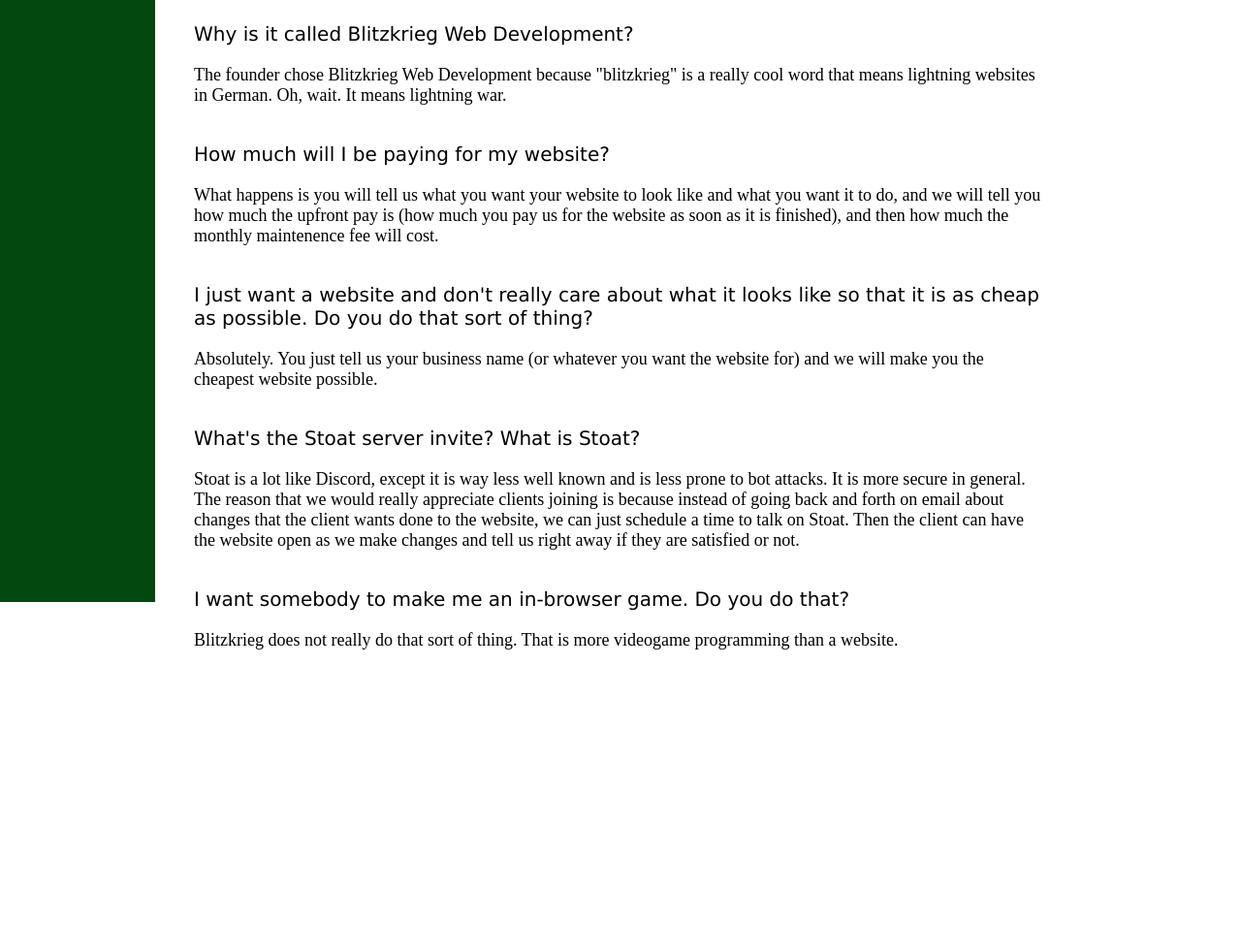
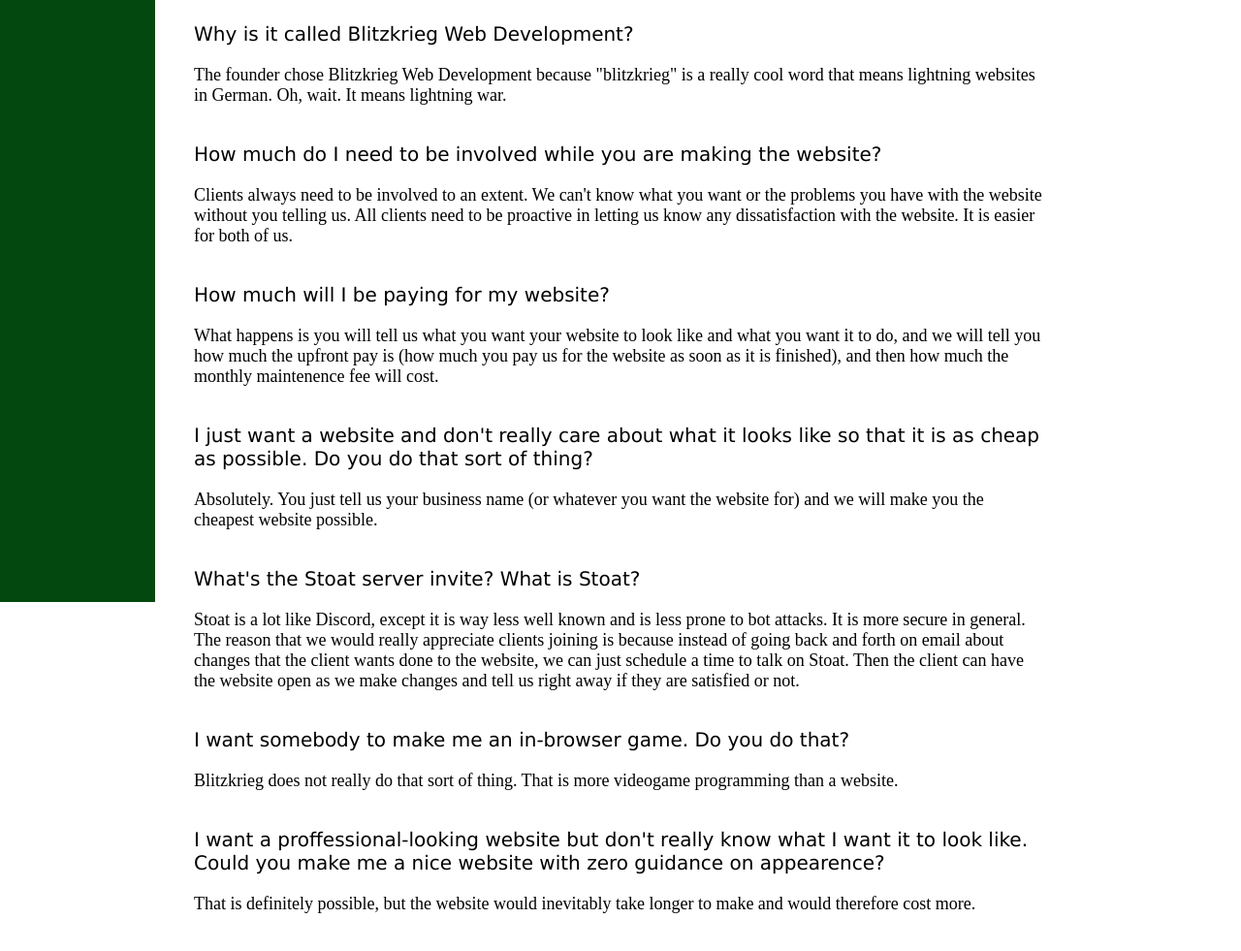
Before and after one commit to treiber-88/blitzkrieg-web-developement-website, a plain HTML site: page faq.html in a window 1280 px wide. Shown: the part 199-1180 px from the top of the page at 97% size. Before the commit the page ends 988 px from the top, so only its background shows below. Drawn offline with Linux system fonts and the light colour scheme.

Commit message:
Added question about client involvment and question about the client having no idea what they wanted

```diff
--- a/faq.html
+++ b/faq.html
@@ -41,8 +41,13 @@
 <div>
     <p class="question">Why is it called Blitzkrieg Web Development?</p>
     <p class="answer">The founder chose Blitzkrieg Web Development because "blitzkrieg" is a really cool word that means lightning websites in German. Oh, wait. It means lightning war. </p>
+</div>
 
+<div>
+    <p class="question">How much do I need to be involved while you are making the website?</p>
+    <p class="answer">Clients always need to be involved to an extent. We can't know what you want or the problems you have with the website without you telling us. All clients need to be proactive in letting us know any dissatisfaction with the website. It is easier for both of us.</p>
 </div>
+
 <div>
     <p class="question">How much will I be paying for my website?</p>
     <p class="answer">What happens is you will tell us what you want your website to look like and what you want it to do, and we will tell you how much the upfront pay is (how much you pay us for the website as soon as it is finished), and then how much the monthly maintenence fee will cost.</p>
@@ -61,6 +66,11 @@
     <p class="answer">Blitzkrieg does not really do that sort of thing. That is more videogame programming than a website.</p>
 </div>
 
+<div>
+    <p class="question">I want a proffessional-looking website but don't really know what I want it to look like. Could you make me a nice website with zero guidance on appearence?</p>
+    <p class="answer">That is definitely possible, but the website would inevitably take longer to make and would therefore cost more.</p>
+</div>
+
 
 
 
```
